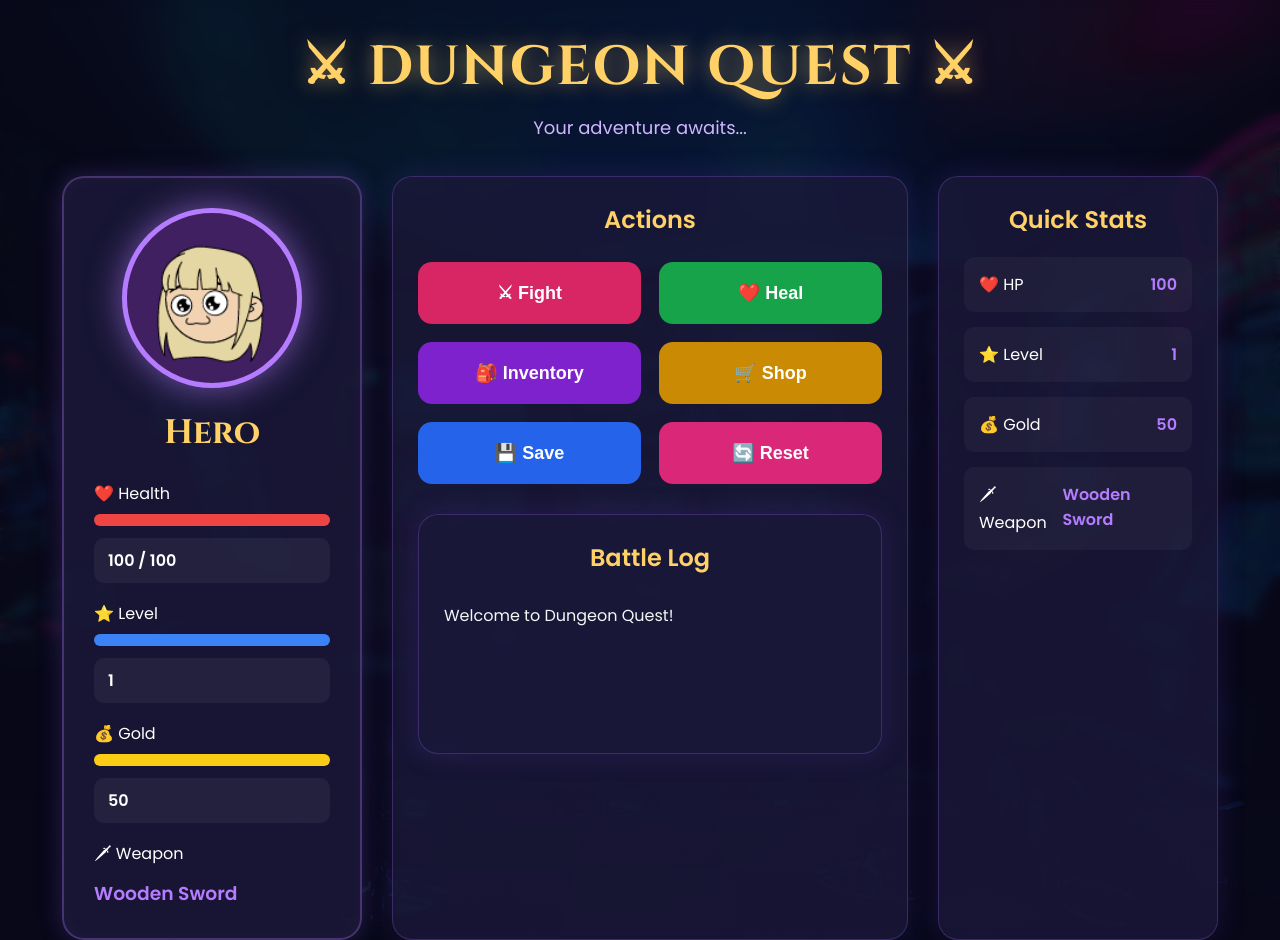
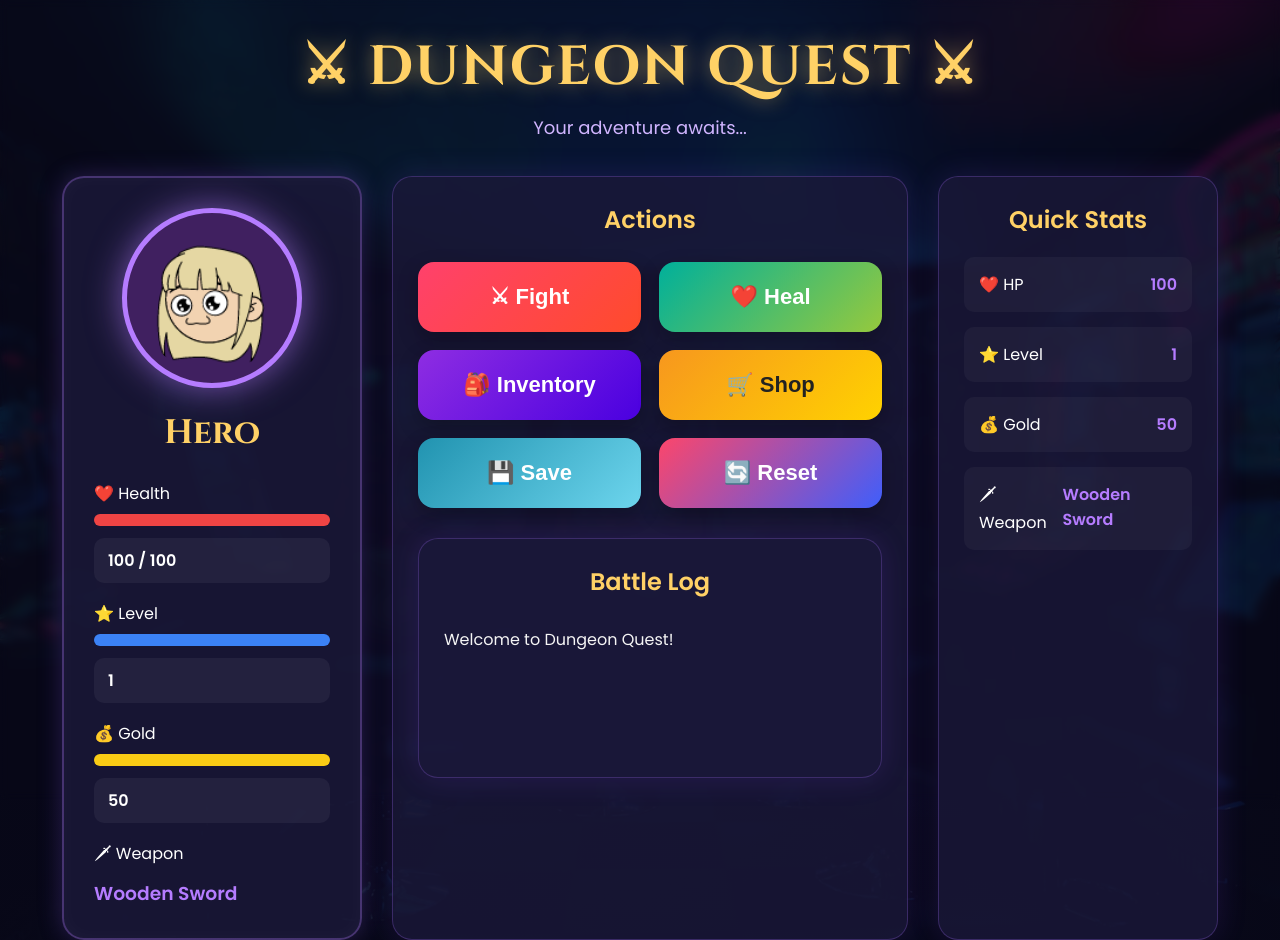
Before and after one commit to srishtisaini4444/dungeon-quest-api, a website: page public/index.html in a window 1280 px wide. Shown: the top 940 px of the page. Drawn offline with Linux system fonts and the light colour scheme; no server answers.

Commit message:
Redesign action buttons

```diff
--- a/public/style.css
+++ b/public/style.css
@@ -144,43 +144,48 @@ margin:15px 0 25px;
 }
 
 button{
-    padding:20px;
+    padding:22px;
     border:none;
-    border-radius:14px;
+    border-radius:16px;
     color:white;
-    font-size:18px;
-    font-weight:600;
+    font-size:22px;
+    font-weight:700;
     cursor:pointer;
-    transition:.35s;
+    transition:.3s;
+    position:relative;
+    overflow:hidden;
+    box-shadow:0 8px 20px rgba(0,0,0,.25);
 }
 
 button:hover{
-    transform:translateY(-6px) scale(1.03);
-    box-shadow:0 0 20px rgba(255,255,255,.25);
+    transform:translateY(-8px) scale(1.03);
+    filter:brightness(1.15);
+    box-shadow:0 0 25px rgba(255,255,255,.35);
 }
 
 #fightBtn{
-    background:#d72663;
+    background:linear-gradient(135deg,#ff416c,#ff4b2b);
 }
 
 #healBtn{
-    background:#16a34a;
+    background:linear-gradient(135deg,#00b09b,#96c93d);
 }
 
 #inventoryBtn{
-    background:#7e22ce;
+    background:linear-gradient(135deg,#8e2de2,#4a00e0);
 }
 
 #shopBtn{
-    background:#ca8a04;
+    background:linear-gradient(135deg,#f7971e,#ffd200);
+    color:#222;
 }
 
 #saveBtn{
-    background:#2563eb;
+    background:linear-gradient(135deg,#2193b0,#6dd5ed);
 }
 
 #resetBtn{
-    background:#db2777;
+    background:linear-gradient(135deg,#fc466b,#3f5efb);
 }
 
 .battle-card{
@@ -267,3 +272,7 @@ font-size: 42px;
 .gold{
     background:#facc15;
 }
+
+button:active{
+    transform:scale(.96);
+}
```
